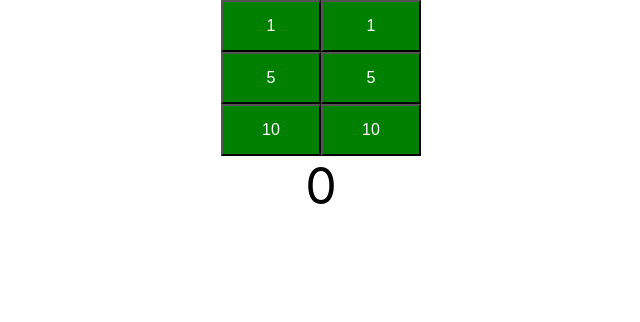
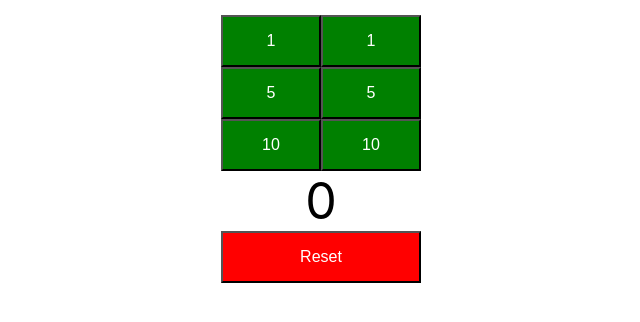
Before and after one commit to yadnyesh/todo-app, a React (Create React App) app: page / in a window 1280 px wide. Shown: the top 322 px of the page, without its empty margins (319-959 px from the left). Built offline with nearby package versions, Linux system fonts and the light colour scheme.

Commit message:
Reset Counter to 0

```diff
--- a/src/components/counter/Counter.css
+++ b/src/components/counter/Counter.css
@@ -10,3 +10,12 @@ button {
     font-size : 50px;
     padding : 15px 30px;
 }
+
+.reset {
+    background-color: red;
+    width : 200px;
+}
+
+body {
+    padding : 15px 30px;
+}
--- a/src/components/counter/Counter.jsx
+++ b/src/components/counter/Counter.jsx
@@ -12,6 +12,7 @@ class Counter extends Component {
         }
         this.increment = this.increment.bind(this)
         this.decrement = this.decrement.bind(this)
+        this.reset = this.reset.bind(this)
     }
 
     render() {
@@ -21,9 +22,19 @@ class Counter extends Component {
             <CounterButton by={5} incrementMethod={this.increment} decrementMethod={this.decrement}/>
             <CounterButton by={10} incrementMethod={this.increment} decrementMethod={this.decrement}/>
             <span className="count">{this.state.counter}</span>
+            <div><button className="reset" onClick={this.reset}>Reset</button></div>
           </div>
         );
       }
+
+    reset() {
+        console.log("Resetting counter to 0")
+        this.setState(
+            () => {
+            return {counter: 0}
+            }
+        );
+    }
 
     increment(by) {
         console.log("Increment from child by: " + by)
```
